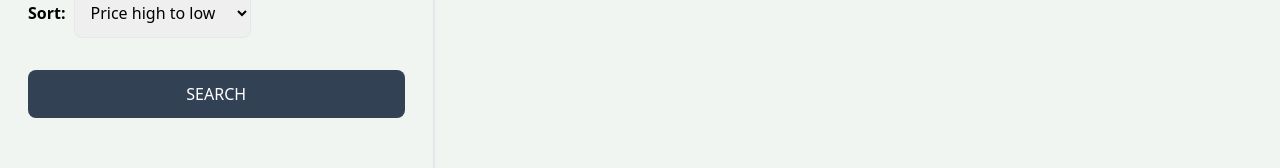
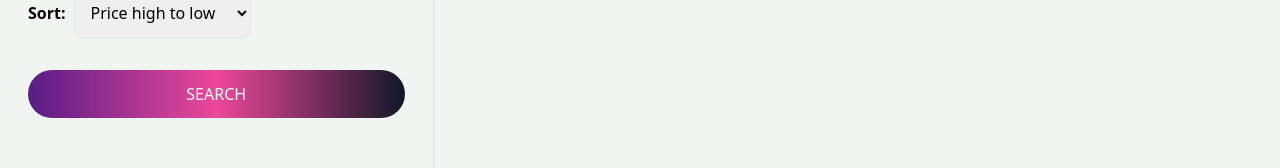
Before and after one commit to SwagatX-404/Real-Estate-Major-Project, a React (Vite) app in the folder client/: page /search in a window 1280 px wide. Shown: the part 317-485 px from the top of the page. Built offline with nearby package versions, Linux system fonts and the light colour scheme; no server answers.

Commit message:
Enhance Search button styling with gradient background for improved visual appeal

```diff
--- a/client/src/pages/Search.jsx
+++ b/client/src/pages/Search.jsx
@@ -224,7 +224,8 @@ export default function Search() {
               <option value='createdAt_asc'>Oldest</option>
             </select>
           </div>
-          <button className='bg-slate-700 text-white p-3 rounded-lg uppercase hover:opacity-95'>
+          <button className='bg-gradient-to-r from-purple-900 via-pink-500 to-gray-900
+                            text-white p-3 rounded-full uppercase hover:opacity-95'>
             Search
           </button>
         </form>
```
